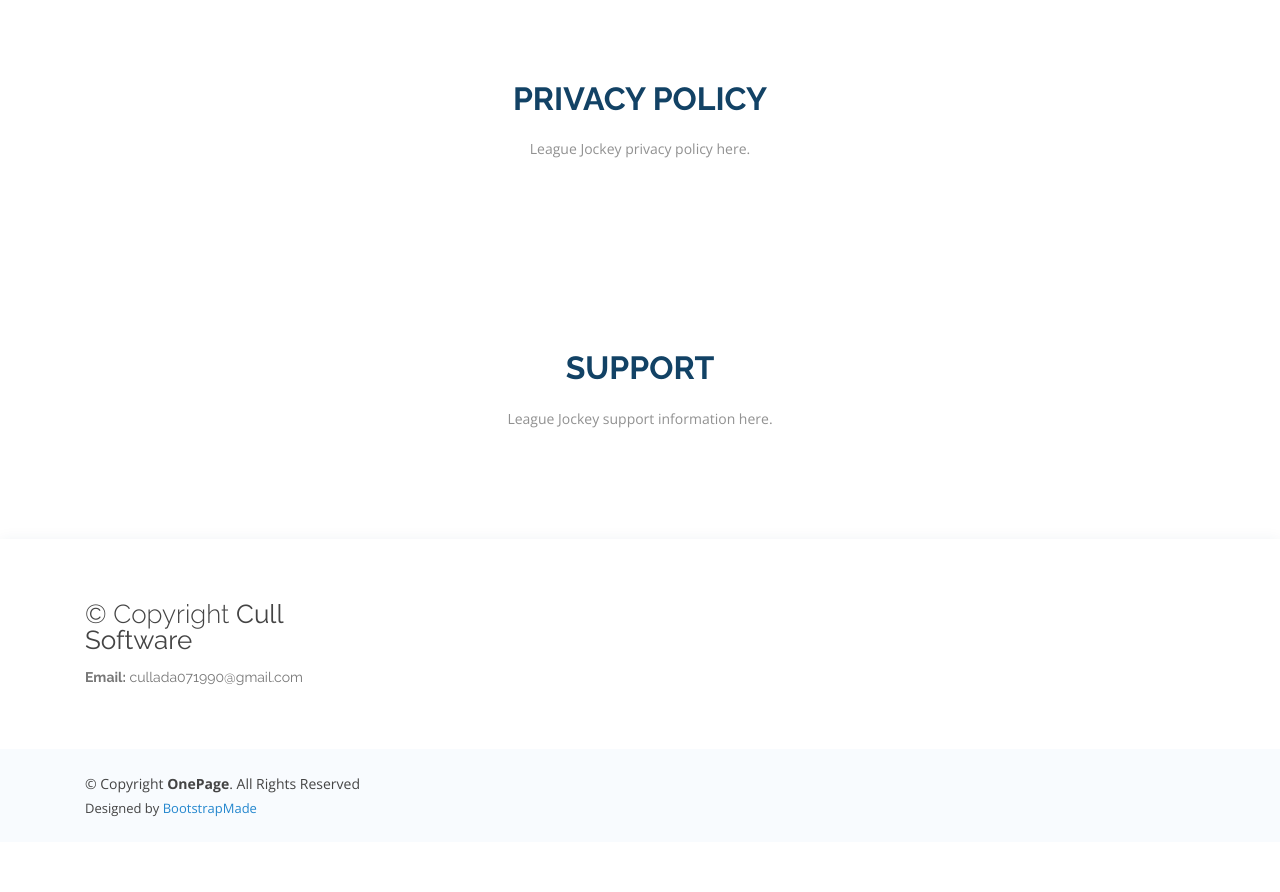
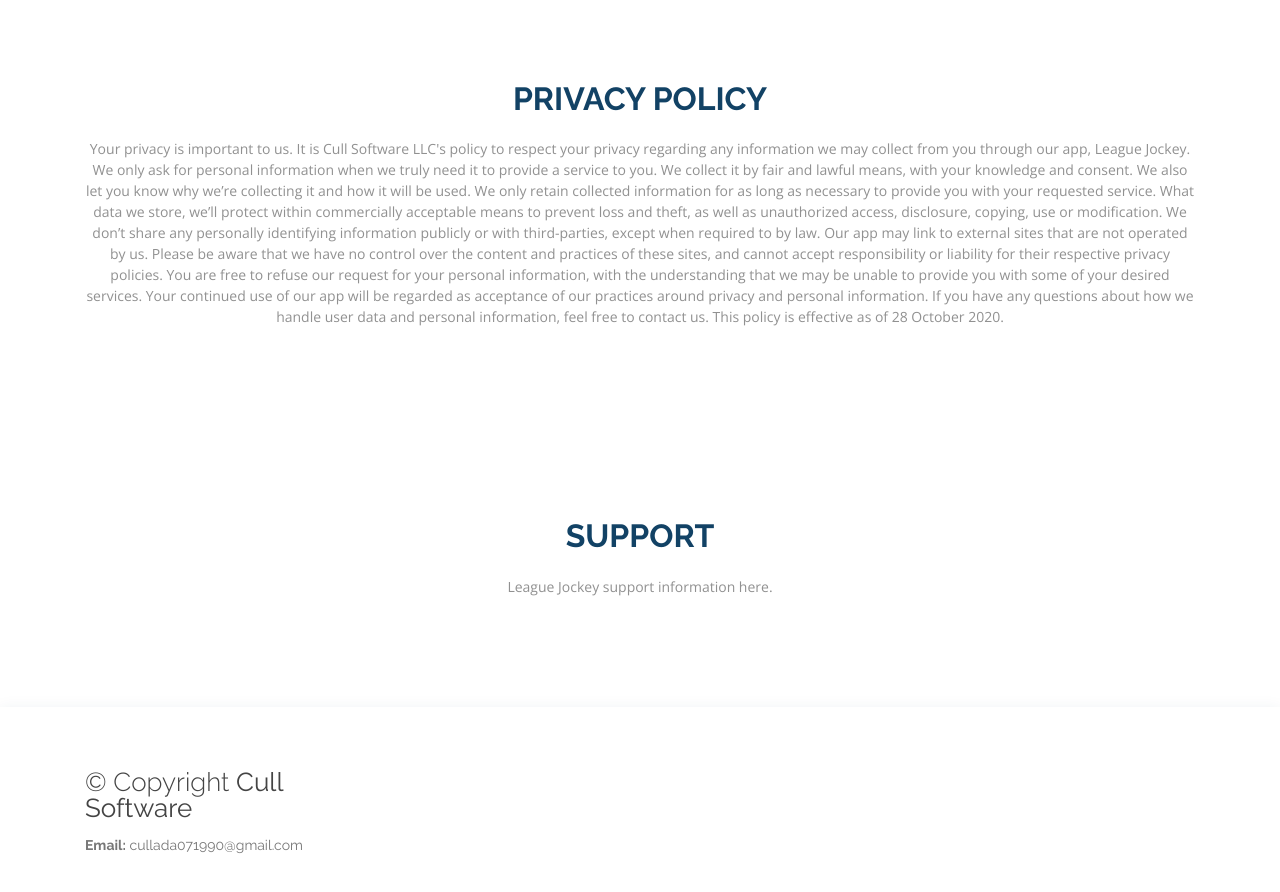
Before and after one commit to leaguejockey/leaguejockey.github.io, a plain HTML site: page index.html in a window 1280 px wide. Shown: the part 800-1692 px from the top of the page. Before the commit the page ends 1642 px from the top, so only its background shows below. Drawn offline with nearby package versions, Linux system fonts and the light colour scheme.

```diff
--- a/index.html
+++ b/index.html
@@ -81,7 +81,21 @@
 
         <div class="section-title">
           <h2>Privacy Policy</h2>
-          <p>League Jockey privacy policy here. </p>
+          <p>Your privacy is important to us. It is Cull Software LLC's policy to respect your privacy regarding any information we may collect from you through our app, League Jockey.
+
+            We only ask for personal information when we truly need it to provide a service to you. We collect it by fair and lawful means, with your knowledge and consent. We also let you know why we’re collecting it and how it will be used.
+
+            We only retain collected information for as long as necessary to provide you with your requested service. What data we store, we’ll protect within commercially acceptable means to prevent loss and theft, as well as unauthorized access, disclosure, copying, use or modification.
+
+            We don’t share any personally identifying information publicly or with third-parties, except when required to by law.
+
+            Our app may link to external sites that are not operated by us. Please be aware that we have no control over the content and practices of these sites, and cannot accept responsibility or liability for their respective privacy policies.
+
+            You are free to refuse our request for your personal information, with the understanding that we may be unable to provide you with some of your desired services.
+
+            Your continued use of our app will be regarded as acceptance of our practices around privacy and personal information. If you have any questions about how we handle user data and personal information, feel free to contact us.
+
+            This policy is effective as of 28 October 2020. </p>
         </div>
 
 
```
